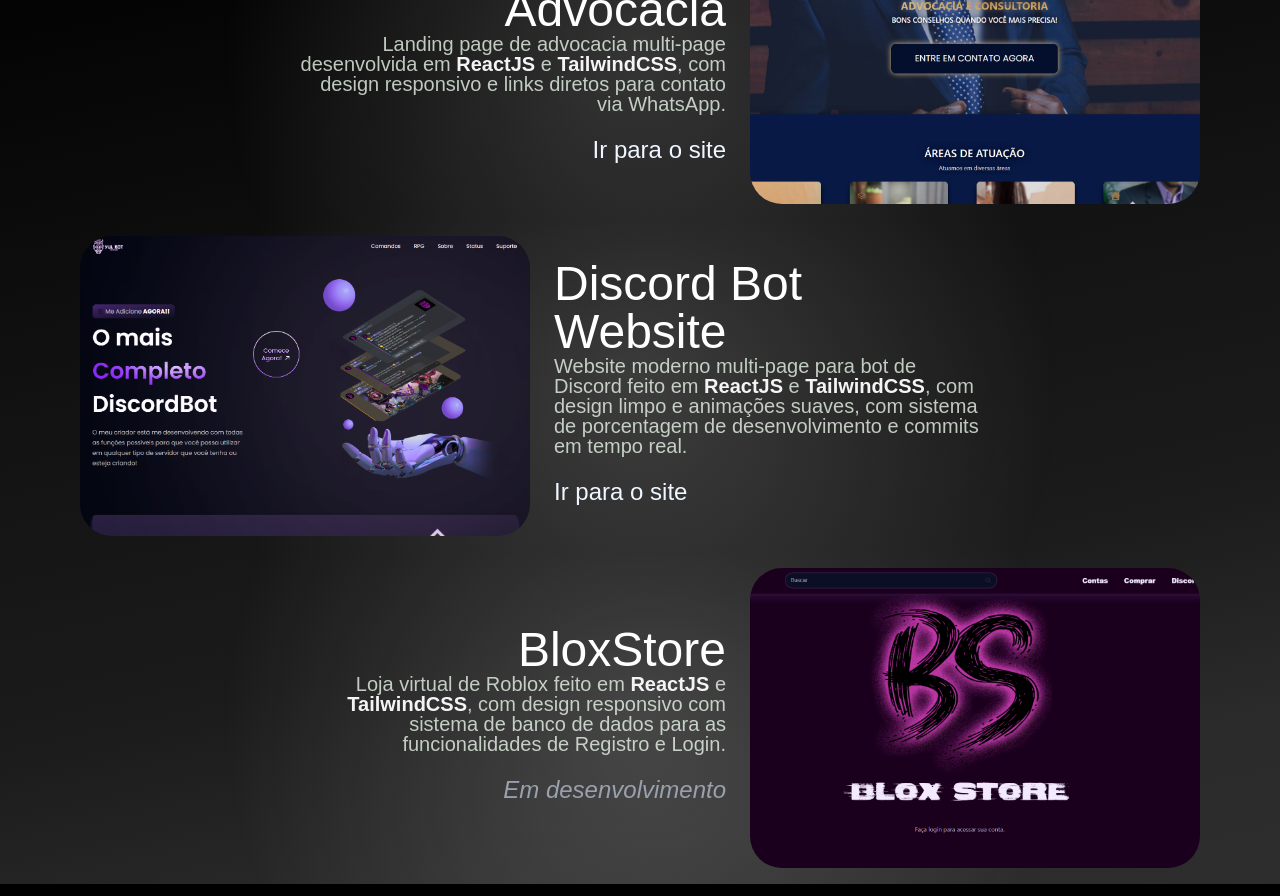
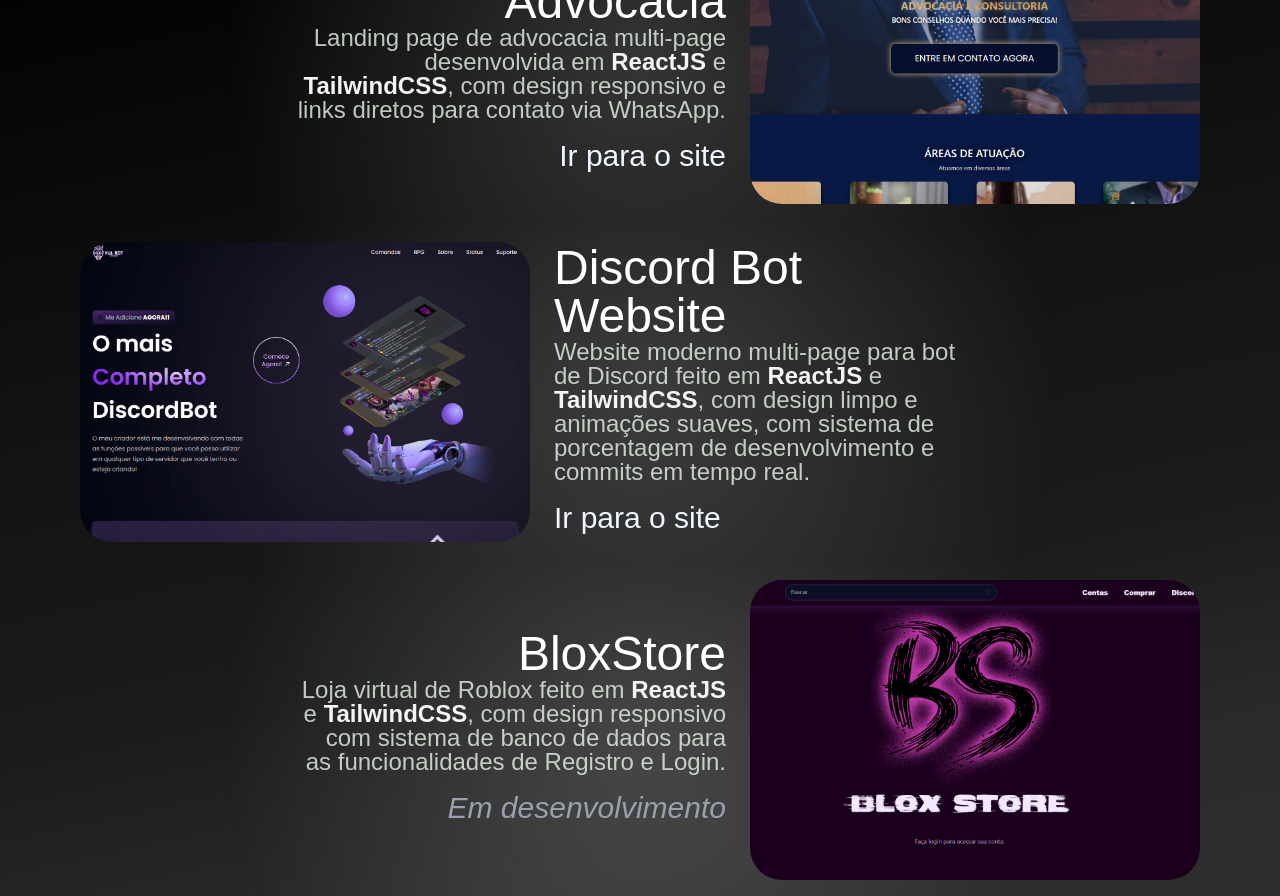
Before and after one commit to Enzzzzz/Port, a React (Vite) app: page / in a window 1280 px wide. Shown: the part 1020-1916 px from the top of the page. Built offline with nearby package versions, Linux system fonts and the light colour scheme; a web font is replaced by a local one.

Commit message:
fixed text size

```diff
--- a/src/components/projectCards.jsx
+++ b/src/components/projectCards.jsx
@@ -78,7 +78,7 @@ const ProjectCard = ({
           {title}
         </h2>
         <p
-          className={`text-text/80 leading-5 text-lg ipad:text-xl text-justify font-bebas ${
+          className={`text-text/80 leading-5 md:leading-6 2xlg:leading-7 text-lg ipad:text-xl md:text-2xl 2xlg:text-3xl text-justify font-bebas ${
             reverse ? "sm2:text-right" : "sm2:text-left"
           }`}
         >
@@ -86,7 +86,7 @@ const ProjectCard = ({
         </p>
         <div className={`mt-2 ${reverse ? "text-right" : "text-left"}`}>
           {isDev ? (
-            <span className="text-2xl font-bebas text-gray-400 italic cursor-not-allowed select-none">
+            <span className="text-2xl md:text-3xl 2xlg:text-4xl font-bebas text-gray-400 italic cursor-not-allowed select-none">
               Em desenvolvimento
             </span>
           ) : (
@@ -94,7 +94,7 @@ const ProjectCard = ({
               href={link}
               target="_blank"
               rel="noopener noreferrer"
-              className="text-2xl font-bebas text-blue-50 hover:text-accent hover:[text-shadow:0_0_10px_rgba(255, 255, 255, 0.9)] transition-all duration-300 inline-block cursor-pointer"
+              className="text-2xl md:text-3xl 2xlg:text-4xl font-bebas text-blue-50 hover:text-accent hover:[text-shadow:0_0_10px_rgba(255, 255, 255, 0.9)] transition-all duration-300 inline-block cursor-pointer"
             >
               Ir para o site
             </a>
```
